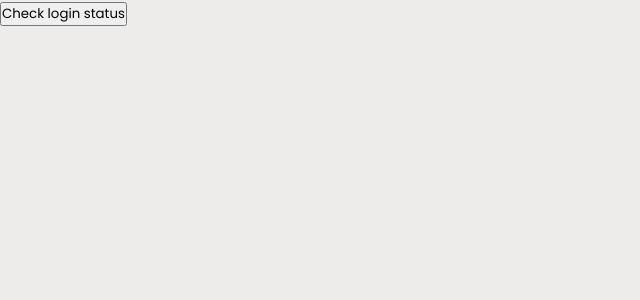
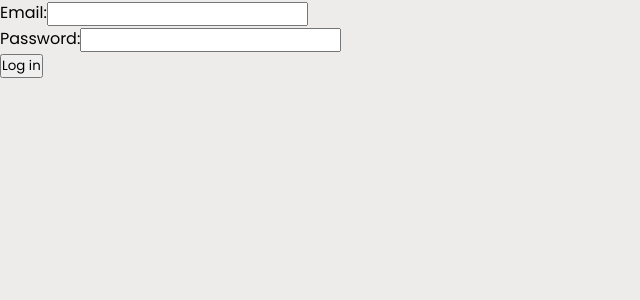
Before and after one commit to Arlone4u/cineApp, a React (Create React App) app: page / in a window 1280 px wide. Shown: the top 300 px of the page, without its empty margins (0-640 px from the left). Built offline with nearby package versions, Linux system fonts and the light colour scheme.

Commit message:
Update Login.js

```diff
--- a/src/components/Login.js
+++ b/src/components/Login.js
@@ -1,36 +1,57 @@
 import React, { useState } from 'react';
 import axios from 'axios';
 
-function LoginButton() {
-  const [isLoggedIn, setIsLoggedIn] = useState(false);
+function LoginForm() {
+  const [email, setEmail] = useState('');
+  const [password, setPassword] = useState('');
   const [isLoading, setIsLoading] = useState(false);
   const [error, setError] = useState('');
 
-  const handleClick = async () => {
+  const handleSubmit = async (event) => {
+    event.preventDefault();
     setIsLoading(true);
 
     try {
-      const response = await axios.get('https://reqres.in/api/login');
+      const response = await axios.post('https://reqres.in/api/login', {
+        email,
+        password
+      });
       console.log(response);
-      setIsLoggedIn(true);
       setIsLoading(false);
       setError('');
     } catch (error) {
       console.error(error);
       setIsLoading(false);
-      setError('An error occurred while checking login status.');
+      setError('An error occurred while logging in.');
     }
   };
 
   return (
-    <>
+    <form onSubmit={handleSubmit}>
       {error && <p className="error">{error}</p>}
-      <button onClick={handleClick} disabled={isLoading}>
-        {isLoading ? 'Checking login status...' : 'Check login status'}
+      <label>
+        Email:
+        <input
+          type="email"
+          value={email}
+          onChange={(event) => setEmail(event.target.value)}
+        />
+      </label>
+      <br />
+      <label>
+        Password:
+        <input
+          type="password"
+          value={password}
+          onChange={(event) => setPassword(event.target.value)}
+        />
+      </label>
+      <br />
+      <button type="submit" disabled={isLoading}>
+        {isLoading ? 'Logging in...' : 'Log in'}
       </button>
-      {isLoggedIn && <p>You are logged in!</p>}
-    </>
+    </form>
   );
 }
 
-export default LoginButton;
+export default LoginForm;
```
